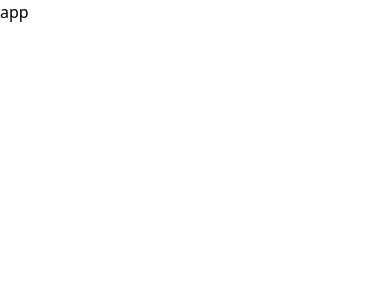
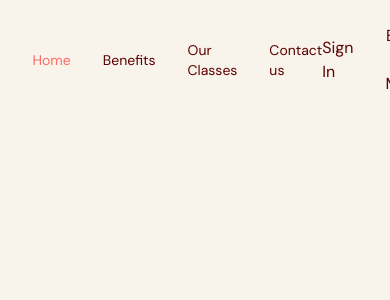
Before and after one commit to davique0/gym-typescript, a React (Vite) app: page / in a window 390 px wide. Shown: the top 300 px of the page. Built offline with nearby package versions, Linux system fonts and the light colour scheme.

Commit message:
Set typer for responsive navbar

```diff
--- a/package.json
+++ b/package.json
@@ -21,7 +21,7 @@
   "devDependencies": {
     "@types/node": "^20.4.5",
     "@types/react": "^18.2.15",
-    "@types/react-anchor-link-smooth-scroll": "file:1.0.12@types/node",
+    "@types/react-anchor-link-smooth-scroll": "^1.0.2",
     "@types/react-dom": "^18.2.7",
     "@typescript-eslint/eslint-plugin": "^6.0.0",
     "@typescript-eslint/parser": "^6.0.0",
--- a/src/App.tsx
+++ b/src/App.tsx
@@ -1,8 +1,16 @@
+import Navbar from "@/scenes/navbar"
+import { useState } from "react"
+import { SelectedPage } from "@/shared/types";
+
+
 function App() {
-
+  const [selectedPage, setSelectedPage] = useState<SelectedPage>(SelectedPage.Home);
   return (
-    <div className='app'>
-      app
+    <div className='app bg-gray-20'>
+      <Navbar
+        selectedPage={selectedPage}
+        setSelectedPage={setSelectedPage}
+      />
     </div>
   )
 }
--- a/src/index.css
+++ b/src/index.css
@@ -1,3 +1,15 @@
+@import url('https://fonts.googleapis.com/css2?family=DM+Sans:opsz,wght@9..40,400;9..40,700&family=Montserrat:wght@700&display=swap');
+
 @tailwind base;
 @tailwind components;
 @tailwind utilities;
+
+html,
+body,
+#root,
+.app {
+  height: 100%;
+  width: 100%;
+  font-family: "DM Sans", sans-serif;
+  @apply text-gray-500;
+}
--- /dev/null
+++ b/src/scenes/navbar/Link.tsx
@@ -0,0 +1,29 @@
+import { SelectedPage } from "@/shared/types";
+import AnchorLink from "react-anchor-link-smooth-scroll"
+
+
+type Props = {
+  page: string;
+  selectedPage: SelectedPage;
+  setSelectedPage: (value: SelectedPage) => void;
+}
+
+const Link = ({
+  page,
+  selectedPage,
+  setSelectedPage,
+}: Props) => {
+  const lowerCasePage = page.toLocaleLowerCase().replace(/ /g, "") as SelectedPage;
+  return (
+    <AnchorLink
+      className={`${selectedPage === lowerCasePage ? "text-primary-500" : ""}
+        transition duration-500 hover:text-primary-300
+      `}
+      href={`#${lowerCasePage}`}
+      onClick={() => setSelectedPage(lowerCasePage)} >
+      {page}
+    </AnchorLink>
+  )
+}
+
+export default Link
--- /dev/null
+++ b/src/scenes/navbar/index.tsx
@@ -0,0 +1,63 @@
+import { useState } from "react";
+import { Bars3Icon, XMarkIcon } from "@heroicons/react/24/solid";
+import Logo from "@/assets/Logo.png"
+import Link from "@/scenes/navbar/Link"
+import { SelectedPage } from "@/shared/types";
+
+
+
+type Props = {
+  selectedPage: SelectedPage;
+  setSelectedPage: (value: SelectedPage) => void;
+}
+
+
+const Navbar = ({ selectedPage, setSelectedPage }: Props) => {
+  const flexBetween = "flex items-center justify-between";
+  return (
+    <nav>
+      <div className={`${flexBetween} fixed top-0 z-30 w-full py-6`}>
+        {/* Center navbar and also giving it an specific width */}
+        <div className={`${flexBetween} mx-auto w-5/6`}>
+          {/* left side */}
+          <div className={`${flexBetween} w-full gap-16`}>
+            <img src={Logo} alt="logo" />
+          </div>
+          {/* Right Side */}
+          <div className={`${flexBetween} w-full`}>
+            {/* inner left side of right side */}
+            <div className={`${flexBetween} gap-8 text-sm`}>
+              <Link
+                page="Home"
+                selectedPage={selectedPage}
+                setSelectedPage={setSelectedPage}
+              />
+              <Link
+                page="Benefits"
+                selectedPage={selectedPage}
+                setSelectedPage={setSelectedPage}
+              />
+              <Link
+                page="Our Classes"
+                selectedPage={selectedPage}
+                setSelectedPage={setSelectedPage}
+              />
+              <Link
+                page="Contact us"
+                selectedPage={selectedPage}
+                setSelectedPage={setSelectedPage}
+              />
+            </div>
+            {/* inner right side of right side */}
+            <div className={`${flexBetween} gap-8`}>
+              <p>Sign In</p>
+              <button>Become a Member</button>
+            </div>
+          </div>
+        </div>
+      </div>
+    </nav>
+  )
+}
+
+export default Navbar
--- /dev/null
+++ b/src/shared/types.ts
@@ -0,0 +1,6 @@
+export enum SelectedPage {
+  Home = "home",
+  Benefits = "benefits",
+  OurClasses = "ourclasses",
+  ContactUs = "contactus",
+}
```
Also changed, not shown: 1 other file (tests, documents, lock files or other folders).
